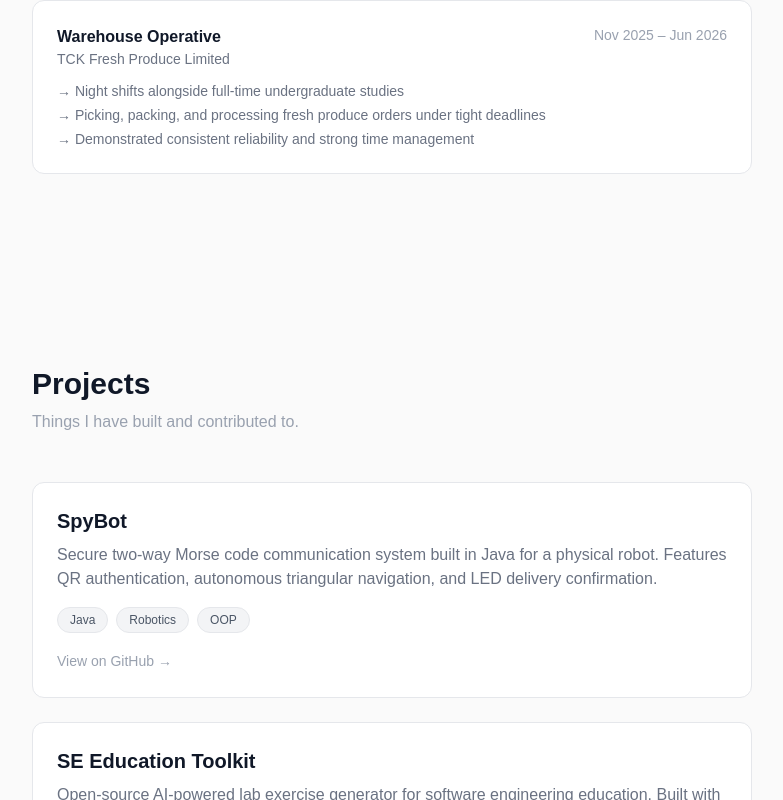
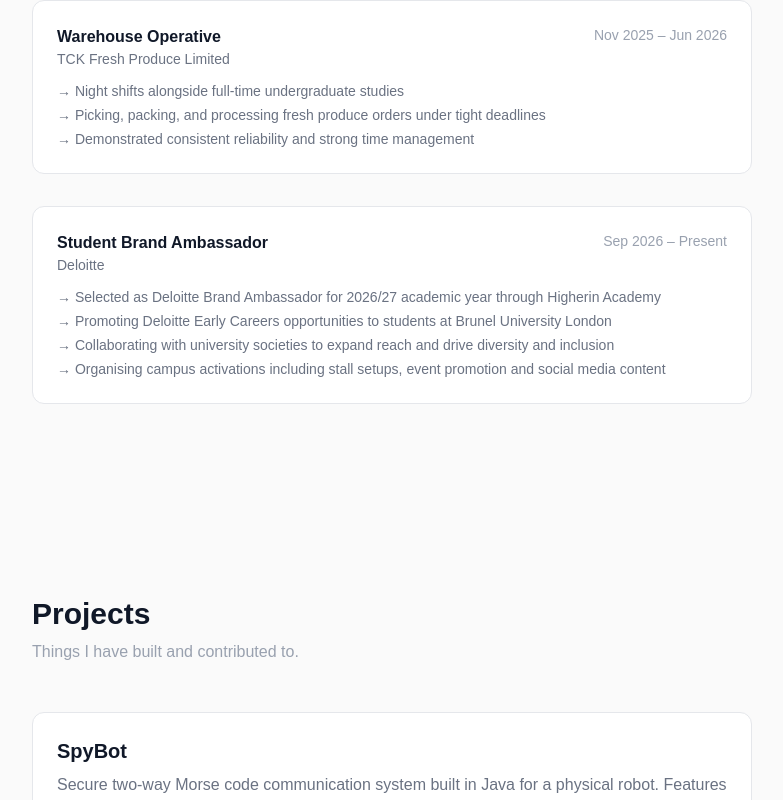
Before and after one commit to krtk119/Portfolio, a Next.js app: page / in a window 1280 px wide. Shown: the part 3932-4732 px from the top of the page, without its empty margins (248-1031 px from the left). Built offline with nearby package versions, Linux system fonts and the light colour scheme.

Commit message:
Add Deloitte Brand Ambassador in work experience

```diff
--- a/app/page.tsx
+++ b/app/page.tsx
@@ -157,6 +157,17 @@ const work = [
       "Demonstrated consistent reliability and strong time management",
     ],
   },
+  {
+  role: "Student Brand Ambassador",
+  company: "Deloitte",
+  period: "Sep 2026 – Present",
+  points: [
+    "Selected as Deloitte Brand Ambassador for 2026/27 academic year through Higherin Academy",
+    "Promoting Deloitte Early Careers opportunities to students at Brunel University London",
+    "Collaborating with university societies to expand reach and drive diversity and inclusion",
+    "Organising campus activations including stall setups, event promotion and social media content",
+  ],
+},
 ]
 
 const skills = [
```
